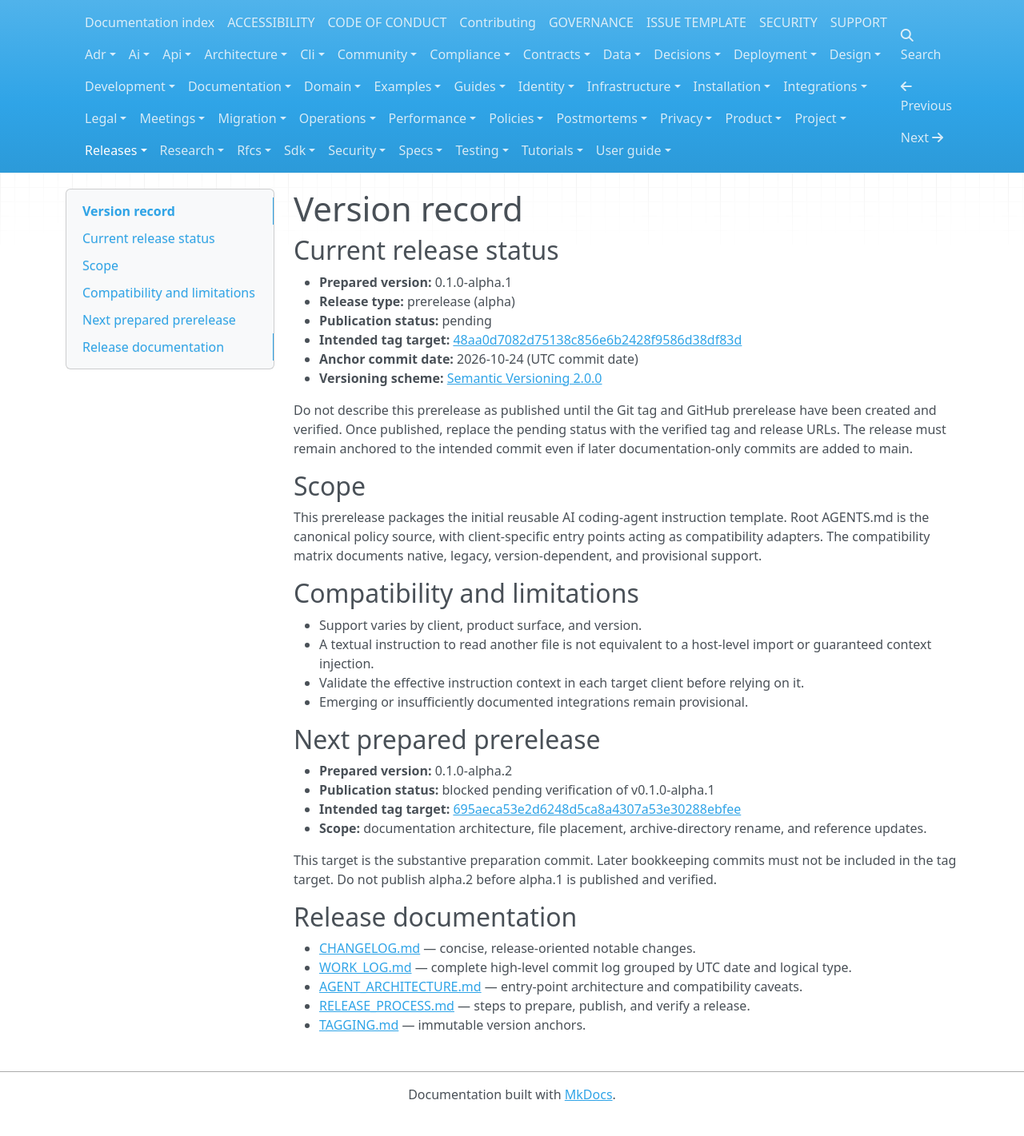
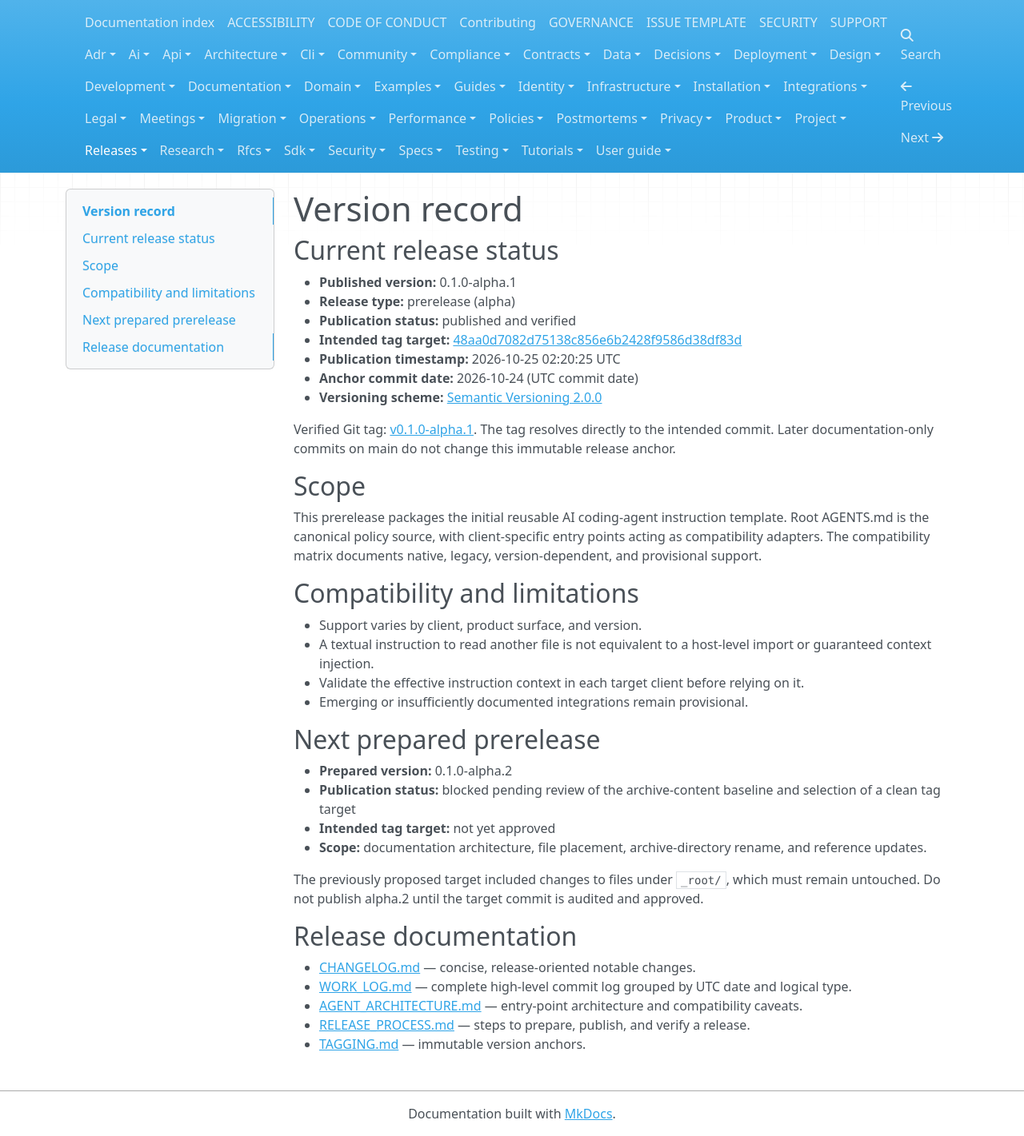
Before and after one commit to sandokanCat/.github, an MkDocs documentation site: the page built from docs/releases/VERSION.md, in a window 1280 px wide. Shown: the whole page at 80% size. Built offline with MkDocs 1.6.1, drawn with Linux system fonts in a browser that asks for light colours; nearby versions of some CDN libraries; before the commit the page ends 1397 px from its top, so only the background shows below that.

Commit message:
docs(release): record alpha.1 publication

```diff
--- a/docs/releases/VERSION.md
+++ b/docs/releases/VERSION.md
@@ -2,14 +2,15 @@
 
 ## Current release status
 
-- **Prepared version:** 0.1.0-alpha.1
+- **Published version:** 0.1.0-alpha.1
 - **Release type:** prerelease (alpha)
-- **Publication status:** pending
+- **Publication status:** published and verified
 - **Intended tag target:** [48aa0d7082d75138c856e6b2428f9586d38df83d](https://github.com/sandokanCat/.github/commit/48aa0d7082d75138c856e6b2428f9586d38df83d)
+- **Publication timestamp:** 2026-10-25 02:20:25 UTC
 - **Anchor commit date:** 2026-10-24 (UTC commit date)
 - **Versioning scheme:** [Semantic Versioning 2.0.0](https://semver.org/spec/v2.0.0.html)
 
-Do not describe this prerelease as published until the Git tag and GitHub prerelease have been created and verified. Once published, replace the pending status with the verified tag and release URLs. The release must remain anchored to the intended commit even if later documentation-only commits are added to main.
+Verified Git tag: [v0.1.0-alpha.1](https://github.com/sandokanCat/.github/releases/tag/v0.1.0-alpha.1). The tag resolves directly to the intended commit. Later documentation-only commits on main do not change this immutable release anchor.
 
 ## Scope
 
@@ -25,11 +26,11 @@ This prerelease packages the initial reusable AI coding-agent instruction templa
 ## Next prepared prerelease
 
 - **Prepared version:** 0.1.0-alpha.2
-- **Publication status:** blocked pending verification of v0.1.0-alpha.1
-- **Intended tag target:** [695aeca53e2d6248d5ca8a4307a53e30288ebfee](https://github.com/sandokanCat/.github/commit/695aeca53e2d6248d5ca8a4307a53e30288ebfee)
+- **Publication status:** blocked pending review of the archive-content baseline and selection of a clean tag target
+- **Intended tag target:** not yet approved
 - **Scope:** documentation architecture, file placement, archive-directory rename, and reference updates.
 
-This target is the substantive preparation commit. Later bookkeeping commits must not be included in the tag target. Do not publish alpha.2 before alpha.1 is published and verified.
+The previously proposed target included changes to files under `_root/`, which must remain untouched. Do not publish alpha.2 until the target commit is audited and approved.
 
 ## Release documentation
 
```
Also changed, not shown: CHANGELOG.md (+4 -5 lines), docs/development/WORK_LOG.md (+10 -0 lines).
